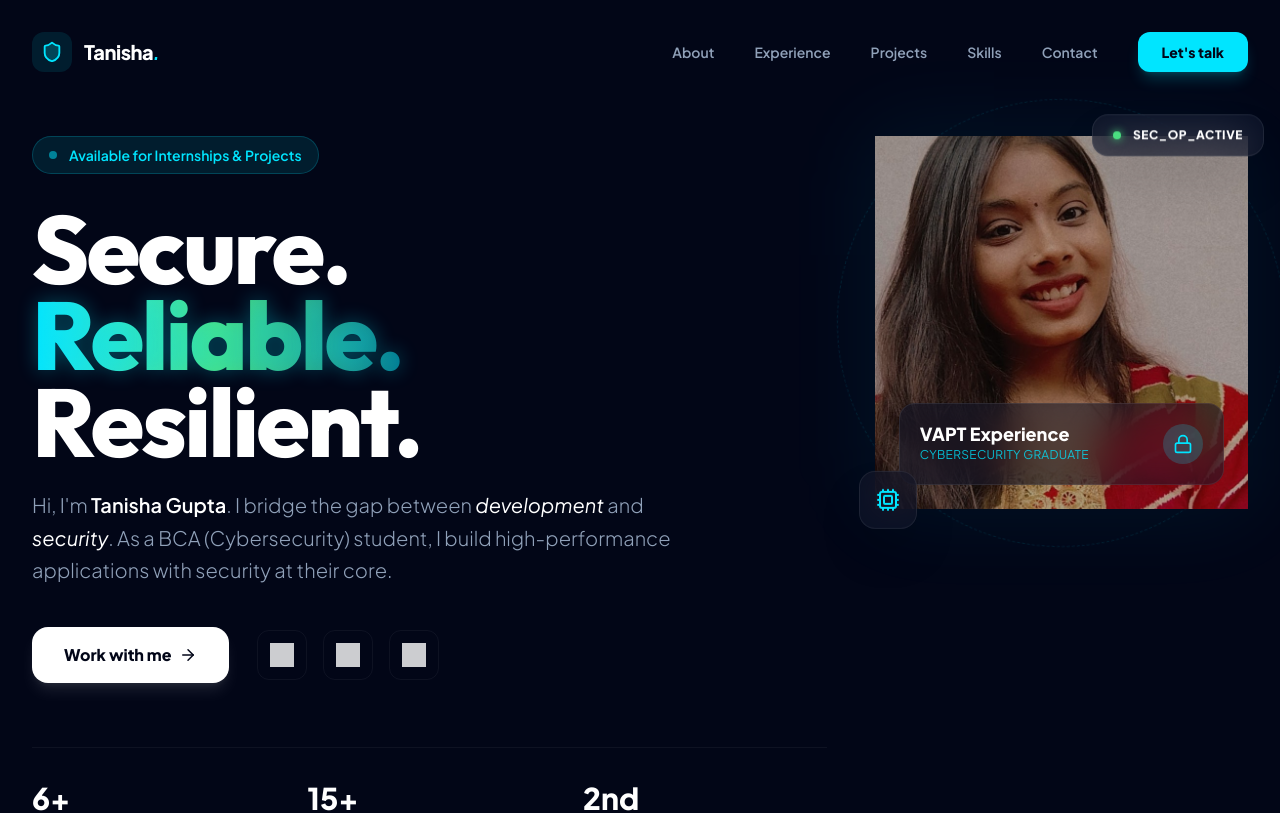
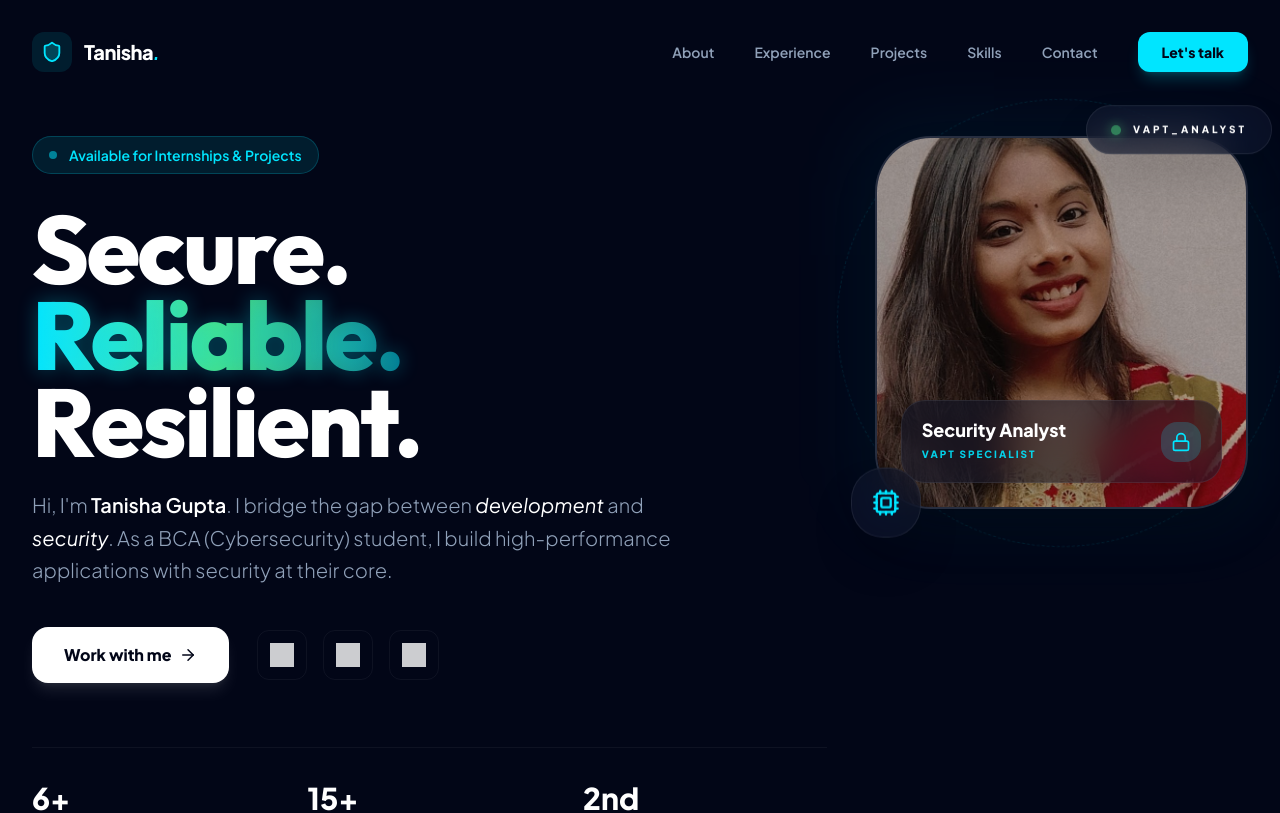
Before and after one commit to Tanisha-2005/Portfolio, a React (Vite) app: page / in a window 1280 px wide. Shown: the top 813 px of the page. Built offline with nearby package versions, Linux system fonts and the light colour scheme; grey boxes are pictures that could not be loaded.

Commit message:
Enhance profile image frame and update badge text for a more professional look

```diff
--- a/src/components/Hero.jsx
+++ b/src/components/Hero.jsx
@@ -90,21 +90,21 @@ const Hero = () => {
               <div className="absolute -inset-4 bg-primary/10 rounded-[3rem] blur-2xl animate-pulse" />
               <div className="absolute top-1/2 left-1/2 -translate-x-1/2 -translate-y-1/2 w-[120%] h-[120%] border border-primary/10 rounded-full border-dashed animate-[spin_25s_linear_infinite]" />
 
-              <div className="relative h-full w-full rounded-[2.5rem] overflow-hidden gradient-border bg-slate-900 group">
+              <div className="relative h-full w-full rounded-[3.5rem] overflow-hidden border-2 border-white/10 bg-slate-900 group shadow-2xl">
                 <img
                   src={profileImg}
                   alt={DATA.personal.name}
-                  className="w-full h-full object-cover grayscale-[10%] group-hover:grayscale-0 transition-all duration-700 group-hover:scale-105"
+                  className="w-full h-full object-cover grayscale-[20%] group-hover:grayscale-0 transition-all duration-1000 group-hover:scale-110"
                 />
 
                 {/* Overlay Card */}
-                <div className="absolute bottom-6 left-6 right-6 premium-blur p-5 rounded-2xl border-white/10">
+                <div className="absolute bottom-6 left-6 right-6 premium-blur p-5 rounded-3xl border-white/20 shadow-2xl">
                   <div className="flex items-center justify-between">
                     <div>
-                      <p className="text-white font-bold text-lg leading-none">VAPT Experience</p>
-                      <p className="text-xs text-primary/80 mt-1 font-medium tracking-wide uppercase">Cybersecurity graduate</p>
+                      <p className="text-white font-extrabold text-lg leading-none">Security Analyst</p>
+                      <p className="text-[10px] text-primary/90 mt-2 font-black tracking-[0.2em] uppercase">VAPT Specialist</p>
                     </div>
-                    <div className="h-10 w-10 rounded-full bg-primary/20 flex items-center justify-center text-primary">
+                    <div className="h-10 w-10 rounded-2xl bg-primary/20 flex items-center justify-center text-primary group-hover:bg-primary group-hover:text-slate-950 transition-all">
                       <Lock size={20} />
                     </div>
                   </div>
@@ -113,20 +113,20 @@ const Hero = () => {
 
               {/* Floating Badges */}
               <motion.div
-                animate={{ y: [0, -10, 0] }}
+                animate={{ y: [0, -12, 0] }}
                 transition={{ duration: 4, repeat: Infinity, ease: "easeInOut" }}
-                className="absolute -top-4 -right-4 premium-blur py-3 px-5 rounded-2xl flex items-center gap-3 border-white/10 shadow-2xl"
+                className="absolute -top-6 -right-6 premium-blur py-4 px-6 rounded-[2rem] flex items-center gap-3 border-white/20 shadow-2xl z-20"
               >
-                <div className="w-2 h-2 rounded-full bg-secondary shadow-[0_0_8px_var(--secondary)]" />
-                <span className="text-xs font-bold text-white tracking-wider">SEC_OP_ACTIVE</span>
+                <div className="w-2.5 h-2.5 rounded-full bg-secondary shadow-[0_0_12px_var(--secondary)] animate-pulse" />
+                <span className="text-[10px] font-black text-white tracking-[0.3em] uppercase">VAPT_ANALYST</span>
               </motion.div>
 
               <motion.div
-                animate={{ y: [10, 0, 10] }}
+                animate={{ y: [12, 0, 12] }}
                 transition={{ duration: 5, repeat: Infinity, ease: "easeInOut", delay: 0.5 }}
-                className="absolute -bottom-4 -left-4 premium-blur p-4 rounded-2xl flex items-center gap-3 border-white/10 shadow-2xl"
+                className="absolute -bottom-6 -left-6 premium-blur p-5 rounded-[2rem] flex items-center gap-3 border-white/20 shadow-2xl z-20 cursor-help group/cpu"
               >
-                <Cpu className="text-primary" size={24} />
+                <Cpu className="text-primary group-hover/cpu:rotate-90 transition-transform duration-500" size={28} />
               </motion.div>
             </div>
           </motion.div>
```
